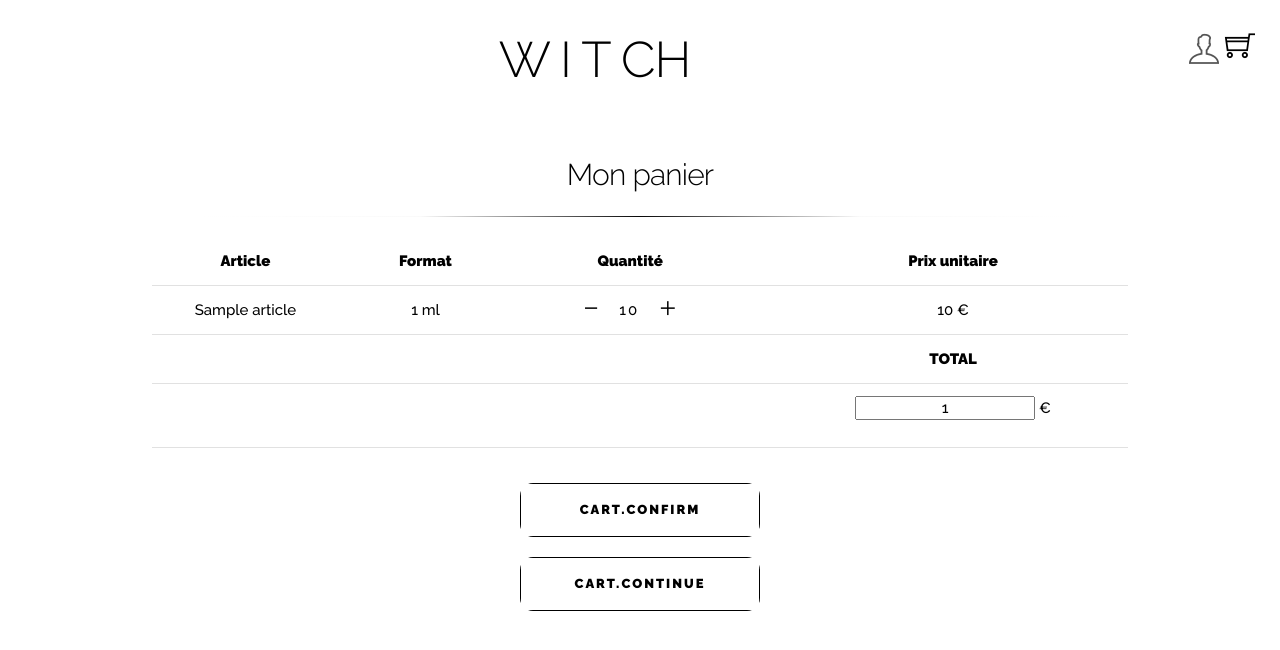
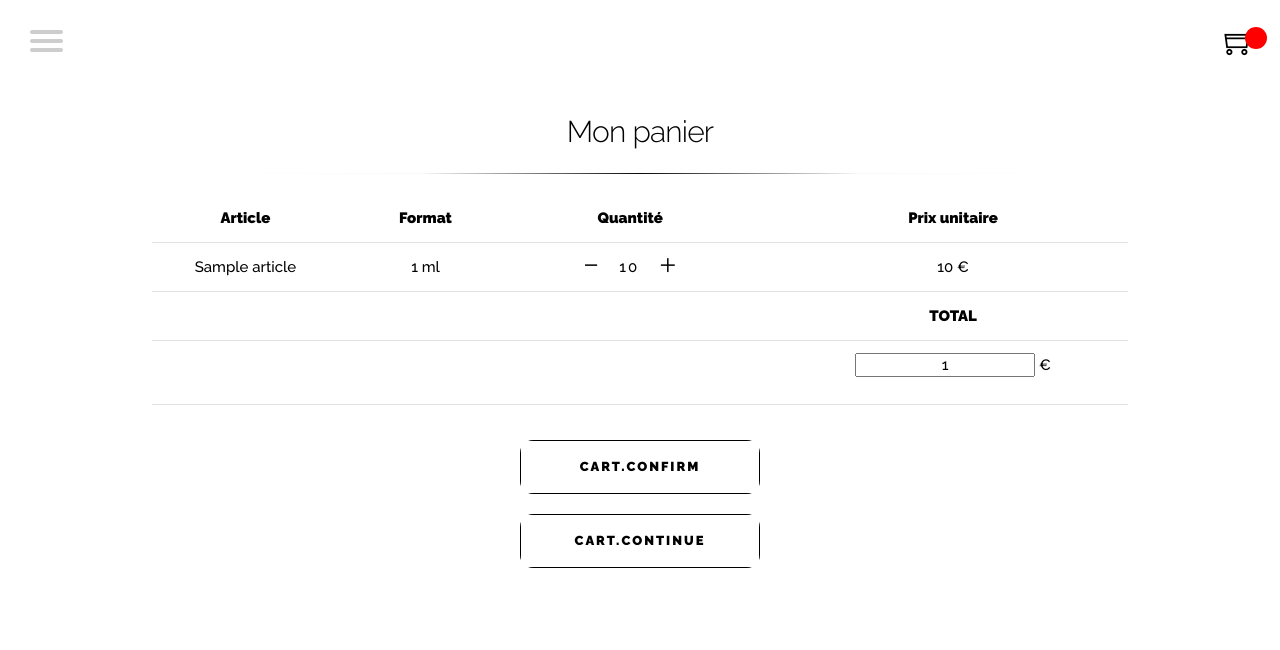
Before and after one commit to pierreyvesdonze/agencepy, a Symfony app: template templates/witch/cart.witch.html.twig in a window 1280 px wide. Shown: the top 650 px of the page. Run offline with Twig, Linux system fonts and the light colour scheme; the template is opened without the code that fills it: most values are stand-ins (such as "Sample title", 1, 10 or a date in 2020); style sheets or scripts are compiled from the project's sources; some libraries are stand-ins or nearby versions.

Commit message:
nouveau menu burger

```diff
--- a/templates/nav/witch.menu.sidebar.html.twig
+++ b/templates/nav/witch.menu.sidebar.html.twig
@@ -1,48 +1,64 @@
-<nav class="witch-shop-nav flex">
-    <div class="search">
+<nav role="navigation" class="witch-nav">
+    <div id="menuToggle">
+        <input type="checkbox" />
+
+        <span></span>
+        <span></span>
+        <span></span>
+
+        <ul id="menu">
+            <a href="{{ path('witch_home') }}">
+                <li>Accueil</li>
+            </a>
+            <a href="{{ path('witch_shop') }}">
+                <li>
+                    Boutique
+                </li>
+            </a>
+
+            {% if app.user %}
+            <a href="{{ path('user_profile') }}">
+                <li>
+                    Mon compte
+                </li>
+            </a>
+            <a href="#">
+                <li>
+                    Mes commandes
+                </li>
+            </a>
+            <a href="{{ path('app_logout') }}"
+                onclick="return confirm('Souhaitez-vous vous déconnecter ?')">
+                <li>
+                    Déconnexion
+                </li>
+            </a>
+            {% else %}
+            <a href="{{ path('app_login') }}" class="no-color-link">
+                <li>
+                    Connexion
+                </li>
+            </a>
+            {% endif %}
+
+            <a href="https://erikterwan.com/" target="_blank">
+                <li>Show me more</li>
+            </a>
+        </ul>
+    </div>
+</nav>
+<div class="witch-search">
     {{ render(controller('App\\Controller\\SearchController::searchBarAction')) }}
 </div>
-    <div class="witch-title-nav flex">
-        <a href="{{ path('witch_home') }}">
-            <h1>W I T CH</h1>
-        </a>
-    </div>
-    <div class="right-nav-menu-witch">
-        <div class="witch-dropdown-user">
-            <button class="ti-user witch-dropdown-button {% if app.user %}logged-in{% endif %}"></button>
-            <div class="witch-dropdown-content">
-                {% if app.user %}
-                <a href="{{ path('user_profile') }}">Mon compte</a>
-                <a href="#">Mes commandes</a>
-                <a href="{{ path('app_logout') }}"
-                    onclick="return confirm('Souhaitez-vous vous déconnecter ?')">Déconnexion</a>
-                {% else %}
-                <a href="{{ path('app_login') }}" class="no-color-link">Connexion</span>
-                </a>
-                {% endif %}
-            </div>
-        </div>
+
 <div class="witch-cart-header-container">
     <a href="{{ path('witch_cart') }}" class="ti-shopping-cart no-color-link">
     </a>
 </div>
-        {% if app.user and app.user is defined and app.user is not null %}
-{#
-        {% set newArticle = app.user.cart.getArticles %}
-        {% set quantity = [] %}
-        {% for key, article in newArticle %}
-
-        {% set quantity = [article.quantity] %}
-
-        {% endfor %}
-        {% dump(newArticle) %}
-        {% dump(quantity) %}  #}
-
 
 <div class="user-witch-cart-quantity" data-quantity="{{ app.user.cart.getArticles|length }}">
+
     <span class="witch-pastille-quantity"></span>
 </div>
-        {% endif %}
-    </div>
 
-</nav>
+<div class="invisible-separator-header"></div>
```
Also changed, not shown: public/assets/css/style-witch.css, public/assets/css/style-witch.scss, public/assets/css/styles.scss, public/assets/js/witch.js, 2 other files. Lines whose indentation alone changed are shown as unchanged.
